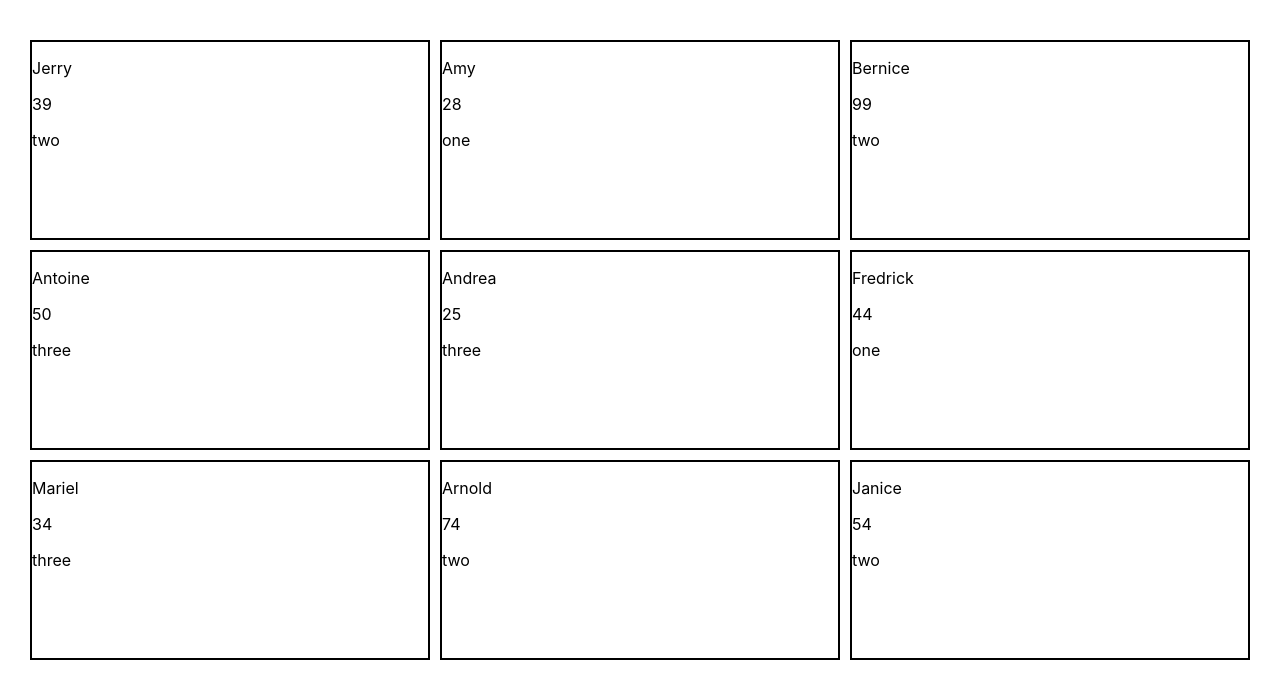
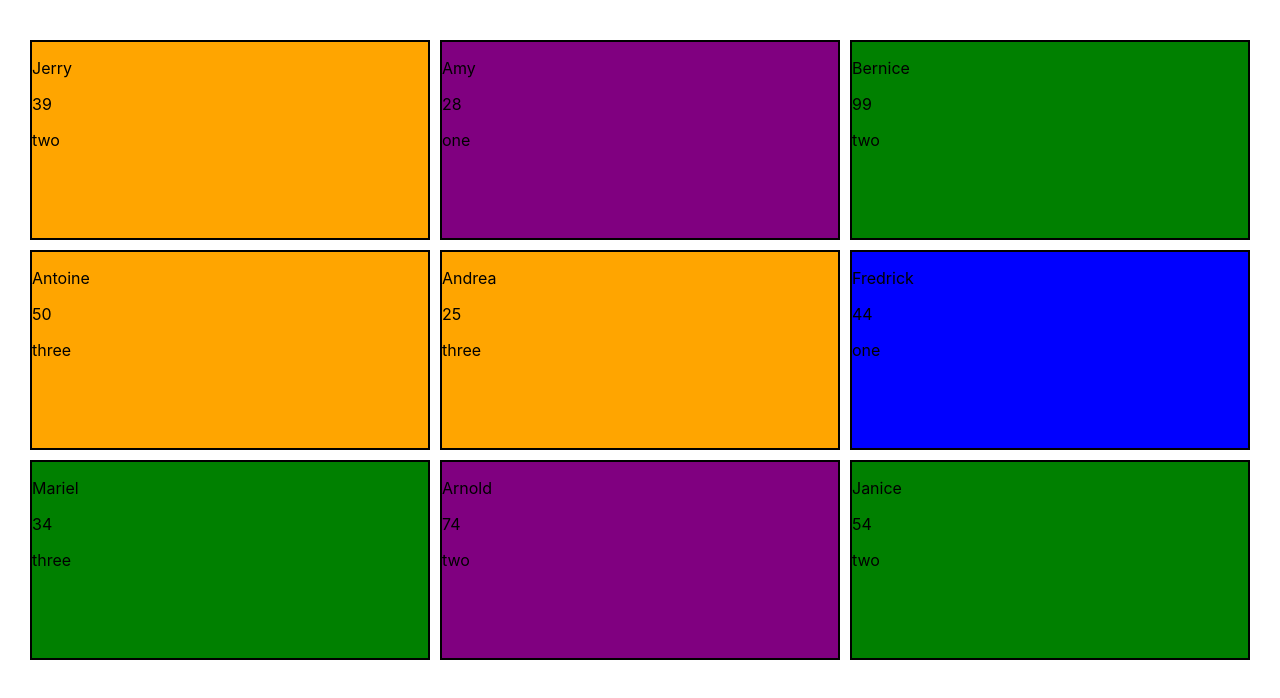
Before and after one commit to dlousa92/forcepointchallenge, a React (Create React App) app: page / in a window 1280 px wide. Shown: the top 698 px of the page. Built offline with nearby package versions, Linux system fonts and the light colour scheme; what react-router-redux would draw is missing.

Commit message:
set background color individually based on persons priority attribute

```diff
--- a/src/components/Item/Item.css
+++ b/src/components/Item/Item.css
@@ -1,3 +1,20 @@
 .personitem {
   border: 2px solid black;
 }
+
+/*The styles below are assigned to each person dependent on their priority attribute value */
+.orange {
+  background-color: orange;
+}
+
+.green {
+  background-color: green;
+}
+
+.blue {
+  background-color: blue;
+}
+
+.purple {
+  background-color: purple;
+}
--- a/src/components/Item/Item.js
+++ b/src/components/Item/Item.js
@@ -1,21 +1,40 @@
 import React, { Component } from 'react'
 import './Item.css'
 
-// A Item will be populated by one person
+let className
 
 class Item extends Component {
   render () {
     // This will contain all of the info for an individual person
     const person = this.props.person
-
     return (
-      <div className='personitem'>
+      <div className={className}>
         <p>{person.name}</p>
         <p>{person.age}</p>
         <p>{person.category}</p>
       </div>
     )
   }
+
+  componentWillMount () {
+    const person = this.props.person
+
+    // This functions purpose is to set the background color of the individual person dynamically by
+    // checking the persons priority attribute and setting that color conditionally based on it's value.
+    function setClassName () {
+      if (person.priority === 1) {
+        className = 'personitem orange'
+        console.log(className)
+      } else if (person.priority === 2) {
+        className = 'personitem green'
+      } else if (person.priority === 3) {
+        className = 'personitem blue'
+      } else if (person.priority === 4) {
+        className = 'personitem purple'
+      }
+    }
+    setClassName()
+  }
 }
 
 export default Item
```
